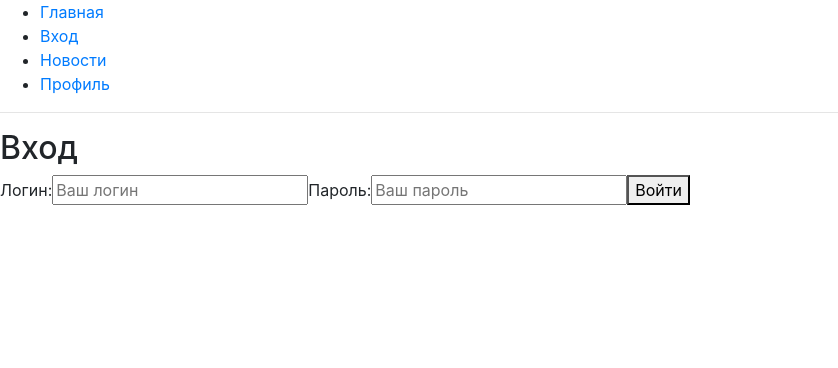
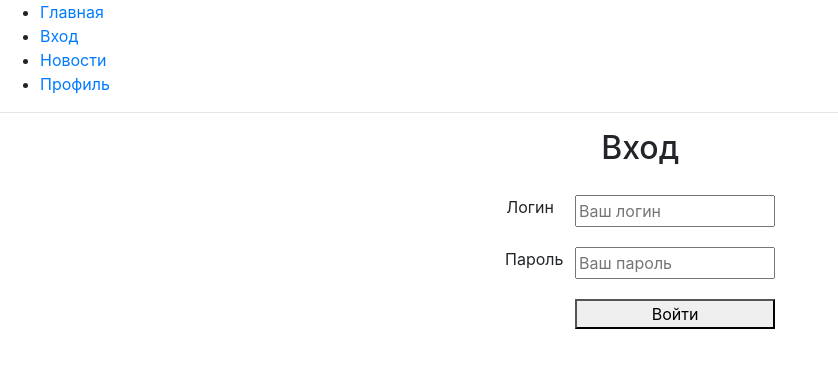
Before and after one commit to davaza/loginlogout, a React (Create React App) app: page /login in a window 1280 px wide. Shown: the top 368 px of the page, without its empty margins (0-838 px from the left). Built offline with nearby package versions, Linux system fonts and the light colour scheme.

Commit message:
Добавлен прелоадер при авторизации

```diff
--- a/package.json
+++ b/package.json
@@ -42,5 +42,6 @@
   },
   "devDependencies": {
     "@types/react-redux": "^7.1.9"
-  }
+  },
+  "homepage": "."
 }
--- a/src/App.css
+++ b/src/App.css
@@ -51,3 +51,31 @@
 .wrap-info{
   margin-left: 20px;
 }
+
+.form-auth{
+  display: grid;
+  grid-template-columns: 50px 200px;
+  gap: 20px;
+  width: fit-content;
+  margin: 0 auto;
+}
+
+.form-auth h2{
+  grid-column: 1/3;
+}
+
+.form-auth label{
+  grid-column: 1/2;
+}
+
+#login{
+  grid-column:  2/3;
+}
+
+.form-auth button{
+  grid-column: 2/3;
+}
+
+.form-auth-wrap{
+  text-align: center;
+}
--- a/src/components/Login.tsx
+++ b/src/components/Login.tsx
@@ -4,6 +4,7 @@ import { ILoginData } from "../Actions/Models";
 import { Redirect } from "react-router-dom";
 import { ILoginCheckState } from "../common";
 import { Message } from "./Message";
+import { Preloader } from "./Preloader";
 
 interface ILoginProps {
   checkAuth?: boolean;
@@ -54,8 +55,9 @@ export class Login extends React.Component<TLoginProps, TLoginState> {
       <div className="form-auth-wrap">
         <form className="form-auth clearfix">
           <h2>Вход</h2>
-          <label className="clearfix">
-            Логин:
+          <label htmlFor="login" className="clearfix">
+            Логин
+          </label>
           <input
             type="text"
             id="login"
@@ -63,9 +65,9 @@ export class Login extends React.Component<TLoginProps, TLoginState> {
             placeholder="Ваш логин"
             value={login}
           />
+          <label htmlFor="pass" className="clearfix">
+            Пароль
           </label>
-          <label className="clearfix">
-            Пароль:
           <input
             type="password"
             id="pass"
@@ -73,12 +75,11 @@ export class Login extends React.Component<TLoginProps, TLoginState> {
             placeholder="Ваш пароль"
             value={pass}
           />
-          </label>
           <button onClick={this.onbtnClickHandler}>Войти</button>
         </form>
-        {loading && "Загрузка"}
-        {message && <Message msg={message || ""} />}
-      </div>
+        { loading && <Preloader />}
+        { message && <Message msg={message || ""} />}
+      </div >
     );
   }
 }
--- /dev/null
+++ b/src/components/Preloader.tsx
@@ -0,0 +1,8 @@
+import React from "react";
+import "bootstrap/dist/css/bootstrap.min.css";
+
+export function Preloader() {
+  return <div className="spinner-border" role="status">
+    <span className="sr-only">Loading...</span>
+  </div>
+}
--- a/src/components/Profile.tsx
+++ b/src/components/Profile.tsx
@@ -24,7 +24,7 @@ export class Profile extends React.Component<IStoreState & IDispatchProfileProps
           <ul className="list">
             Ссылки:
             {
-              userInfo.social.map((item, i) => <li key={i}>+<a href={item.link} target="_blank" rel="noopener noreferrer"><img width="24" alt={item.label} src={`/social/${item.label}.png`} /></a></li>)
+              userInfo.social.map((item, i) => <li key={i}>+<a href={item.link} target="_blank" rel="noopener noreferrer"><img width="24" alt={item.label} src={`./social/${item.label}.png`} /></a></li>)
             }
           </ul>
         </div>
```
Lines whose indentation alone changed are shown as unchanged.
